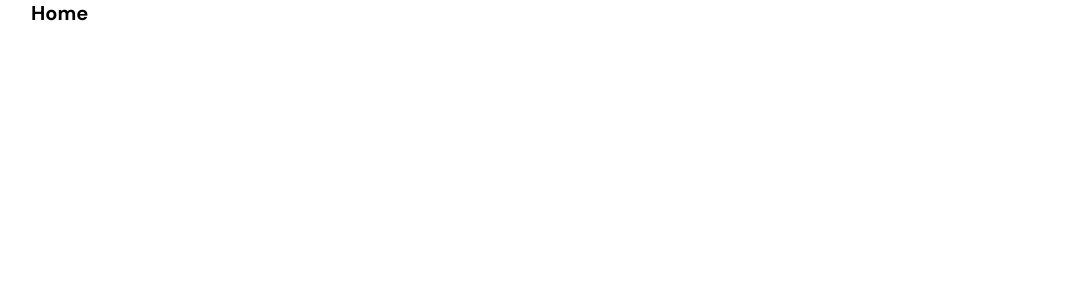
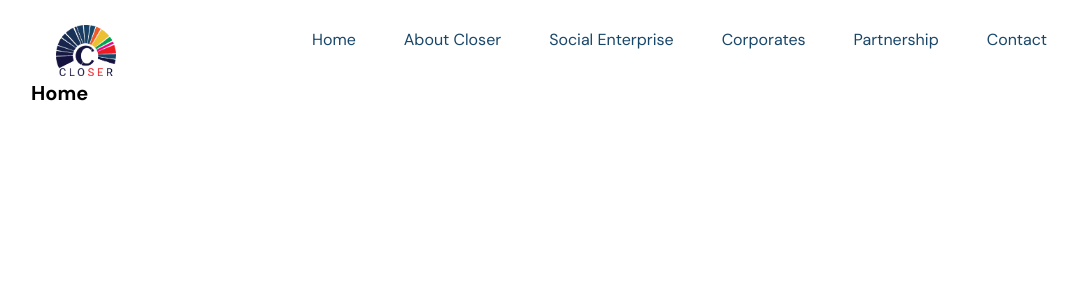
Before and after one commit to BrenoFischer/Closer, a React (Create React App) app: page / in a window 1280 px wide. Shown: the top 300 px of the page, without its empty margins (89-1166 px from the left). Built offline with nearby package versions, Linux system fonts and the light colour scheme.

Commit message:
initial navigation bar

```diff
--- a/src/App.js
+++ b/src/App.js
@@ -1,11 +1,14 @@
 import { Routes, Route } from "react-router-dom";
 
 import Home from "./routes/home/home.component";
+import Navigation from "./routes/navigation/navigation.component";
 
 const App = () => {
   return (
     <Routes>
-      <Route path='/' index element={<Home />} />
+      <Route path='/' element={<Navigation />}>
+        <Route index element={<Home />} />
+      </Route>
 
     </Routes>
   );
--- /dev/null
+++ b/src/routes/navigation/navigation.component.jsx
@@ -0,0 +1,28 @@
+import { Outlet, Link } from 'react-router-dom';
+
+import Logo from '../../assets/logo-color.png';
+
+import './navigation.styles.scss';
+
+const Navigation = () => {
+    return(
+        <>
+            <div className='navigation'>
+                <Link className='navigation__logo-container' to='/'>
+                    <img src={Logo} alt='Logo' />
+                </Link>
+                <ul className='navigation__links-container'>
+                    <Link className='navigation__link' to='/'>Home</Link>
+                    <Link className='navigation__link' to='/'>About Closer</Link>
+                    <Link className='navigation__link' to='/'>Social Enterprise</Link>
+                    <Link className='navigation__link' to='/'>Corporates</Link>
+                    <Link className='navigation__link' to='/'>Partnership</Link>
+                    <Link className='navigation__link' to='/'>Contact</Link>
+                </ul>
+            </div>
+            <Outlet />
+        </>
+    );
+}
+
+export default Navigation;
--- /dev/null
+++ b/src/routes/navigation/navigation.styles.scss
@@ -0,0 +1,37 @@
+@import '../../sass/_variables';
+
+.navigation {
+    height: 8rem;
+    width: 100%;
+    display: flex;
+    justify-content: space-between;
+
+    &__logo-container {
+      height: 100%;
+      padding: 2.5rem;
+
+      img {
+          width: 6rem;
+      }
+    }
+
+    &__links-container {
+    //   width: 50%;
+      height: 100%;
+      display: flex;
+      align-items: center;
+      justify-content: flex-end;
+
+    }
+    &__link {
+        font-style: normal;
+        font-weight: 400;
+        font-size: 1.6rem;
+        line-height: 1.8rem;
+        color: $blue;
+
+        text-align: center;
+        padding: 3.2rem 2.4rem;
+        cursor: pointer;
+    }
+  }
--- a/src/sass/__variables.scss
+++ b/src/sass/__variables.scss
@@ -10,3 +10,5 @@ $mediumGray: #9795B5;
 $darkGray: #5D5A88;
 
 $pinkishWhite: #FFFAFA;
+
+$blue: #184669;
```
Also changed, not shown: src/assets/logo-color.png (added).
